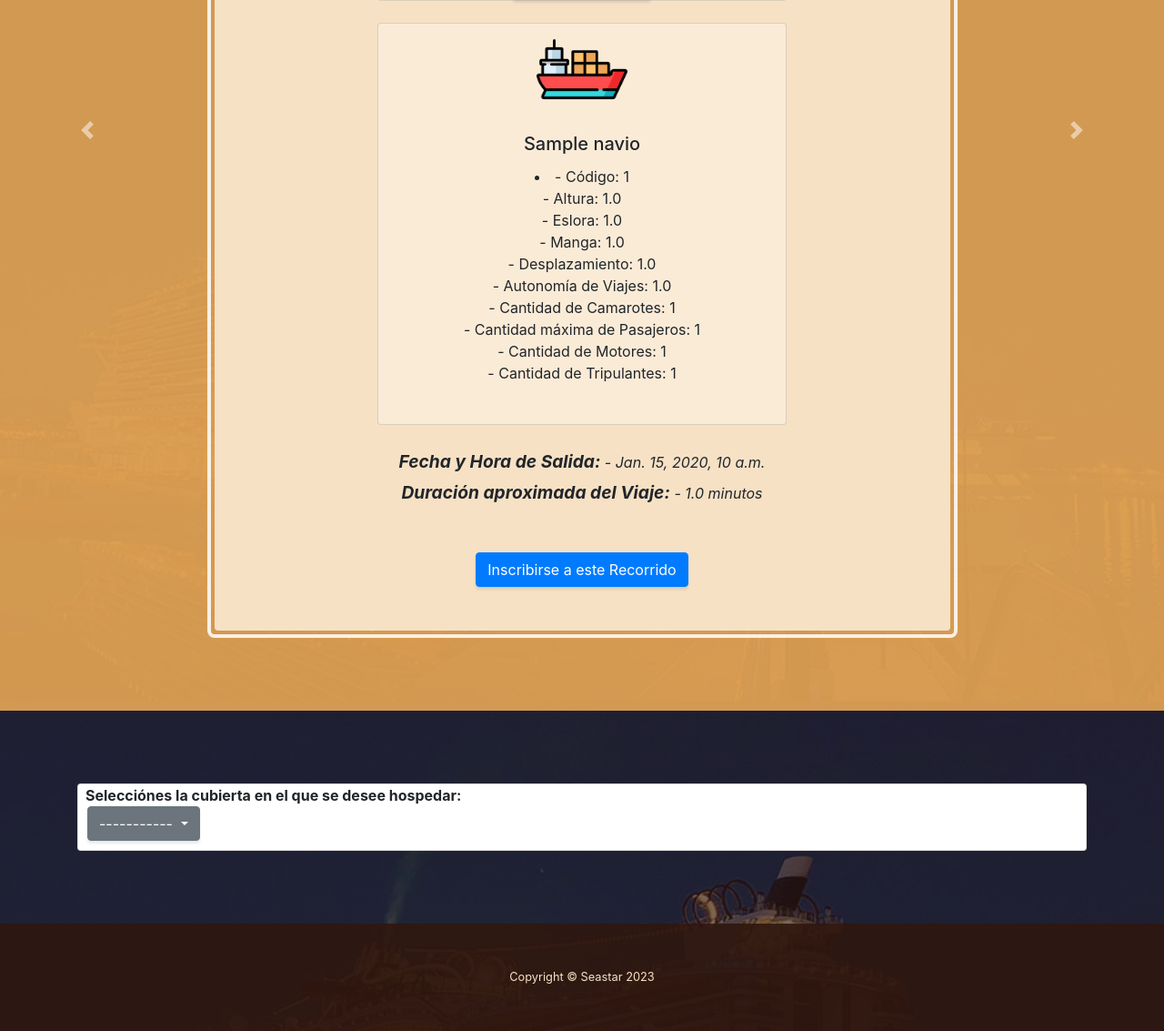
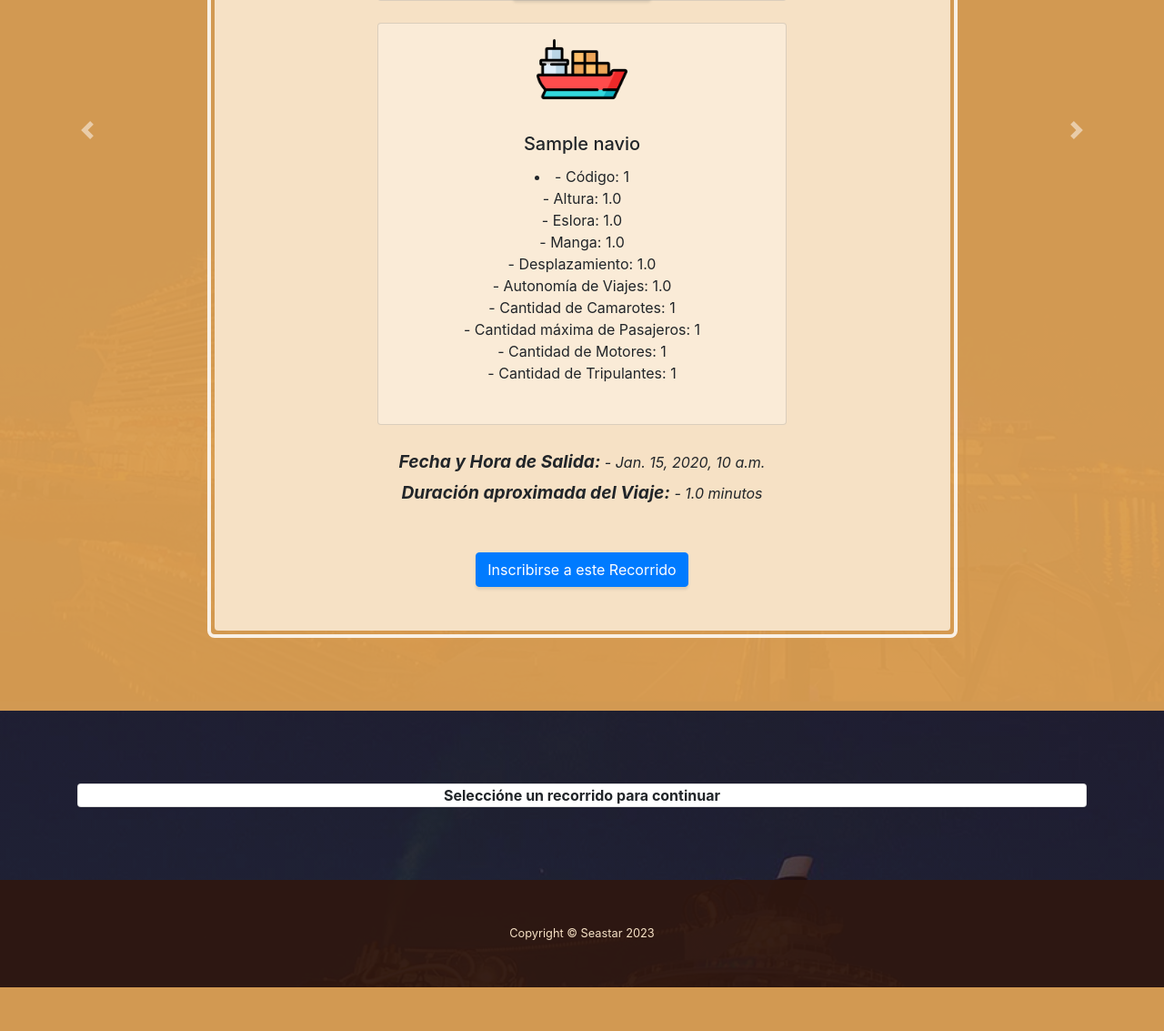
Before and after one commit to Ferchovich/SEA_STAR, a Django app: page /reserva.html in a window 1280 px wide. Shown: the part 935-2068 px from the top of the page at 91% size. After the commit the page ends 2020 px from the top, so only its background shows below. Run offline with Django 4.2, Linux system fonts and the light colour scheme; tables that the repository leaves empty hold one stand-in row (values such as "Sample post"); some libraries are stand-ins or nearby versions.

Commit message:
funcionamiento parcial de la selección de cubiertas de la reserva

```diff
--- a/src/seastar/templates/index.html
+++ b/src/seastar/templates/index.html
@@ -85,7 +85,7 @@
             <div class="container"><p class="m-0 small">Copyright &copy; Seastar 2023</p></div>
         </footer>
         <!-- Bootstrap core JS-->
-        <script src="https://cdn.jsdelivr.net/npm/bootstrap@5.2.3/dist/js/bootstrap.bundle.min.js"></script>
+        <script src="https://cdn.jsdelivr.net/npm/bootstrap@5.3.2/dist/js/bootstrap.bundle.min.js" integrity="sha384-C6RzsynM9kWDrMNeT87bh95OGNyZPhcTNXj1NW7RuBCsyN/o0jlpcV8Qyq46cDfL" crossorigin="anonymous"></script>
         <!-- Core theme JS-->
         <script src="{% static 'js/scripts.js' %}"></script>
     </body>
--- a/src/seastar/templates/reserva.html
+++ b/src/seastar/templates/reserva.html
@@ -11,6 +11,7 @@
                 }
             }
         </script>
+
         <section class="page-section cta">
             <div id="carouselExampleControls" class="carousel slide" data-bs-ride="false" id="miCarousel">
                 <div class="carousel-inner">
@@ -23,7 +24,8 @@
                                 <div class="container">
                                     <div class="row">
                                         <div class="col-xl-9 mx-auto">
-                                            <div class="cta-inner bg-faded text-center rounded">
+                                            <form class="cta-inner bg-faded text-center rounded" method="POST" action="">
+                                                {% csrf_token %}
                                                 <h2 class="section-heading mb-5">
                                                     <span class="section-heading-upper">Itinerario a realizar</span>
                                                     <span class="section-heading-lower">{{ recorrido.itinerarioRealizado.nombreItinerario }}</span>
@@ -68,8 +70,8 @@
                                                          - {{ recorrido.duracionViaje }} minutos
                                                     </em>
                                                 </p>
-                                                <button class="btn btn-primary">Inscribirse a este Recorrido</button>
-                                            </div>
+                                                <button class="btn btn-primary" type="submit" name="seleccion" value='{{ recorrido.navioDelViaje.nombreNavio }}'>Inscribirse a este Recorrido</button>
+                                            </form>
                                         </div>
                                     </div>
                                 </div>
@@ -78,30 +80,71 @@
                 </div>
                 <button class="carousel-control-prev" type="button" data-bs-target="#carouselExampleControls" data-bs-slide="prev">
                   <span class="carousel-control-prev-icon" aria-hidden="true"></span>
-                  <span class="visually-hidden">Previous</span>
+                  <span class="visually-hidden">Anterior</span>
                 </button>
                 <button class="carousel-control-next" type="button" data-bs-target="#carouselExampleControls" data-bs-slide="next">
                   <span class="carousel-control-next-icon" aria-hidden="true"></span>
-                  <span class="visually-hidden">Next</span>
+                  <span class="visually-hidden">Próximo</span>
                 </button>
             </div>
         </section>
 
+        {% if itemNavio is null%}
+            <section class="page-section about-heading">
+                <div class="container">
+                    <div class="card margin:auto">
+                        <strong class="text-center">Seleccióne un recorrido para continuar</strong>
+                    </div>
+                </div>
+            </section>
+        {% else %}
             <section class="page-section about-heading">
                 <div class="container">
                     <div class="card margin:auto">
                         <strong style="margin-left:8px">Selecciónes la cubierta en el que se desee hospedar:</strong>
-                    <div class="dropdown" style="margin-left:10px;margin-bottom:10px">
-                        <button class="btn btn-secondary dropdown-toggle" type="button" id="dropdownMenuButton" data-toggle="dropdown" aria-haspopup="true" aria-expanded="false">
+                        <form class="dropdown" style="margin-left:10px;margin-bottom:10px" method="POST2" action="">
+                            {% csrf_token %}
+                            <button class="btn btn-info dropdown-toggle" type="button" data-bs-toggle="dropdown" aria-expanded="false">
+                                {% if itemCubierta is null%}
+                                    -----------
+                                {% else %}
+                                    {{ itemCubierta }}
+                                {% endif %}
+                            </button>
+                            <div class="dropdown-menu" aria-labelledby="dropdownMenuButton">
+                                {% for cubierta in cubiertas %}
+                                    {% if cubierta.navioUbicado.nombreNavio == itemNavio %}
+                                        <button class="dropdown-item" type="submit" name="seleccion2" value='{{ cubierta.numeroCubierta }}'>{{ cubierta.numeroCubierta }}</button>
+                                    {% endif %}
+                                {% endfor %}
+                            </div>
+                        </form>
+                    </div>
+                </div>
+            </section>
+        {% endif %}
+
+        {% if itemCubierta is not null%}
+            <section class="page-section about-heading">
+                <div class="container">
+                    <div class="card margin:auto">
+                        <strong style="margin-left:8px">Selecciónes el camarote en el que se desee hospedar:</strong>
+                        <form class="dropdown" style="margin-left:10px;margin-bottom:10px" method="POST2" action="">
+                            {% csrf_token %}
+                            <button class="btn btn-info dropdown-toggle" type="button" data-bs-toggle="dropdown" aria-expanded="false">
                                 -----------
                             </button>
                             <div class="dropdown-menu" aria-labelledby="dropdownMenuButton">
-                            {% for cubierta in cubiertas %}
-                                <a class="dropdown-item">{{ cubierta.numeroCubierta }}</a>
+                                {% for camarote in camarotes %}
+                                    {% if camarote.cubiertaUbicada.numeroCubierta == itemCubierta %}
+                                        <button class="dropdown-item">{{ camarote.numero_camarote }}</button>
+                                    {% endif %}
                                 {% endfor %}
                             </div>
-                    </div>
+                        </form>
                     </div>
                 </div>
             </section>
+        {% endif %}
+
     {% endblock %}
--- a/src/seastar/views.py
+++ b/src/seastar/views.py
@@ -21,7 +21,15 @@ def reserva(request):
     recorridos = Recorrido.objects.all()
     cubiertas = Cubierta.objects.all()
     camarotes = Camarote.objects.all()
-    return render(request, "./reserva.html", { "recorridos" : recorridos , "cubiertas" : cubiertas , "camarotes" : camarotes })
+    if request.method == 'POST':
+        itemNavio = request.POST['seleccion']
+        return render(request, "./reserva.html", { "recorridos" : recorridos , "cubiertas" : cubiertas , "camarotes" : camarotes , "itemNavio" : itemNavio })
+    elif request.method == 'POST2':
+        itemCubierta = request.POST['seleccion2']
+        itemNavio = Cubierta.objects.get(nombreNavio=itemCubierta)
+        return render(request, "./reserva.html", { "recorridos" : recorridos , "cubiertas" : cubiertas , "camarotes" : camarotes , "itemNavio" : itemNavio , "itemCubierta" : itemCubierta })
+    else:
+        return render(request, "./reserva.html", { "recorridos" : recorridos , "cubiertas" : cubiertas , "camarotes" : camarotes })
 
 def login_user(request):
     if request.method == 'POST':
```
Also changed, not shown: src/seastar/static/js/scripts.js (line endings or trailing spaces). Lines whose indentation alone changed are shown as unchanged.
